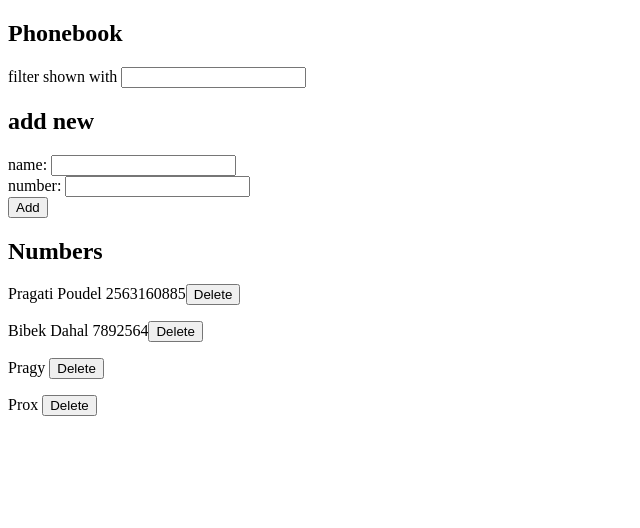
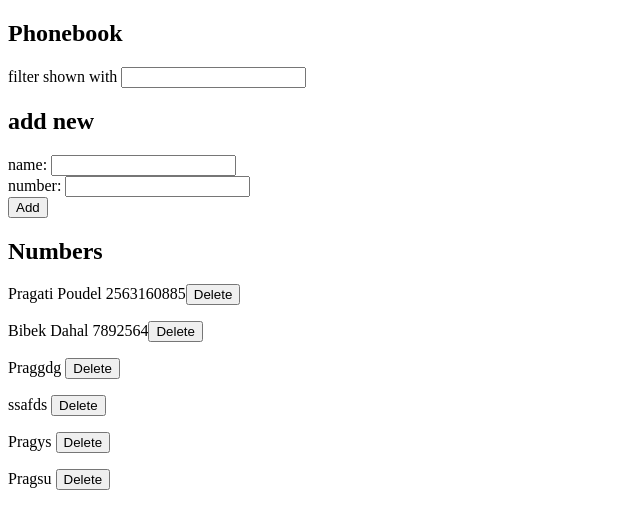
Before and after one commit to pragatipoudel/Full-stack-open-PART2, a React (Create React App) app in the folder part2-exercise-2.6/: page / in a window 1280 px wide. Shown: the top 528 px of the page, without its empty margins (0-640 px from the left). Built offline with nearby package versions, Linux system fonts and the light colour scheme; data requests are answered from the project's data file.

Commit message:
Add Part 2-20

```diff
--- a/part2-exercise-2.6/db.json
+++ b/part2-exercise-2.6/db.json
@@ -11,14 +11,24 @@
       "id": "Bibek Dahal"
     },
     {
-      "name": "Pragy",
+      "name": "Praggdg",
       "number": "",
-      "id": "Pragy"
+      "id": "Praggdg"
     },
     {
-      "name": "Prox",
+      "name": "ssafds",
       "number": "",
-      "id": "Prox"
+      "id": "ssafds"
+    },
+    {
+      "name": "Pragys",
+      "number": "",
+      "id": "Pragys"
+    },
+    {
+      "name": "Pragsu",
+      "number": "",
+      "id": "Pragsu"
     }
   ]
 }
--- a/part2-exercise-2.6/src/App.js
+++ b/part2-exercise-2.6/src/App.js
@@ -4,6 +4,7 @@ import Form from './Components/form'
 import Persons from './Components/display'
 import noteService from './services/persons';
 import Notification from './Components/notification'
+import Error from './Components/error'
 
 const App = () => {
   const [persons, setPersons] = useState([])
@@ -11,6 +12,8 @@ const App = () => {
   const [newNumber, setNewNumber] = useState('')
   const [newSearch, setNewSearch] = useState('')
   const [newMessage, setNewMessage] = useState('')
+  const [newError, setNewError] = useState('')
+
 
 
   useEffect(() => {
@@ -34,11 +37,18 @@ const App = () => {
             setPersons(persons.map(person => person.id !== newName ? person: neObject))
             setNewName('')
             setNewNumber('')
-            setNewMessage(`Updated ${nameObject.name}`)
+            setNewMessage(`Updated ${newName}`)
             setTimeout(() => {
               setNewMessage('')
              }, 5000)
           })
+          .catch(error => {
+            setNewError(`Information of ${newName}  has already been removed from the server`)
+            setTimeout(() => {
+              setNewError('')
+            }, 5000)
+          })
+
       }
       return
     }
@@ -89,7 +99,8 @@ const App = () => {
   return (
     <div>
       <h2>Phonebook</h2>
-      <Notification message={newMessage} />
+      <Notification message={newMessage} error={newError} />
+      <Error error={newError} />
       <Filter name={newSearch} handle={handleSearch} />
       <h2>add new</h2>
       <Form addName={addName} newName={newName} handleChangeName={handleChangeName} newNumber={newNumber} handleChangeNumber={handleChangeNumber}/>
--- /dev/null
+++ b/part2-exercise-2.6/src/Components/error.js
@@ -0,0 +1,23 @@
+const Error = ({error}) => {
+    const errorStyle = {
+        color: 'red',
+        background: 'lightgray',
+        fontSize: 20,
+        borderStyle: 'solid',
+        borderRadius: 5,
+        padding: 10,
+        marginBottom: 10
+
+    }
+    if (error === '') {
+        return null
+    }
+
+    return (
+        <div style={errorStyle}>
+            {error}
+        </div>
+    )
+}
+
+export default Error
--- a/part2-exercise-2.6/src/Components/notification.js
+++ b/part2-exercise-2.6/src/Components/notification.js
@@ -1,4 +1,4 @@
-const Notification = ({message}) => {
+const Notification = ({message, error}) => {
     const messageStyle = {
         color: 'green',
         background: 'lightgray',
@@ -9,15 +9,18 @@ const Notification = ({message}) => {
         marginBottom: 10
 
     }
+
+
     if (message === '') {
         return null
-    }
+    } else {
+        return (
+            <div style={messageStyle}>
+                {message}
+            </div>
+        )}
 
-    return (
-        <div style={messageStyle}>
-            {message}
-        </div>
-    )
+
 }
 
 export default Notification
```
